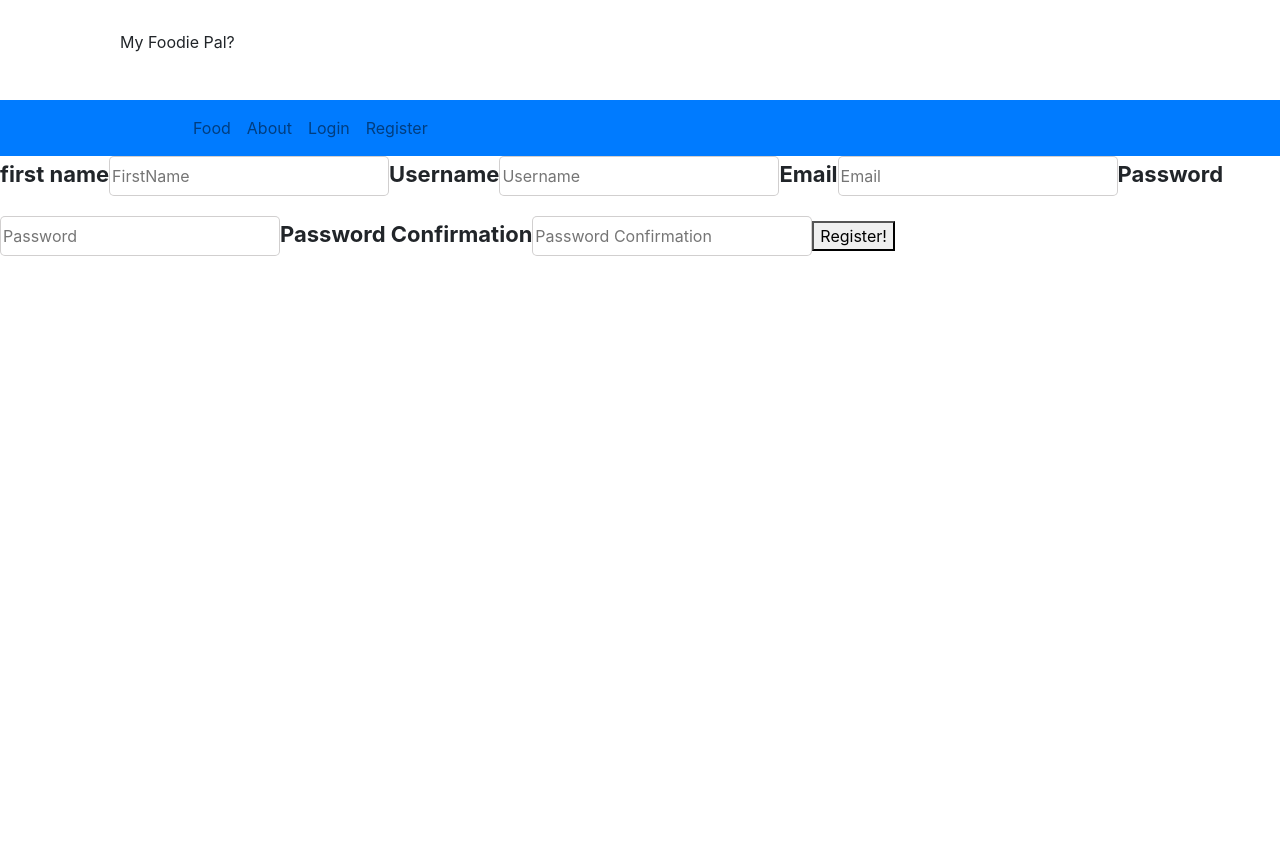
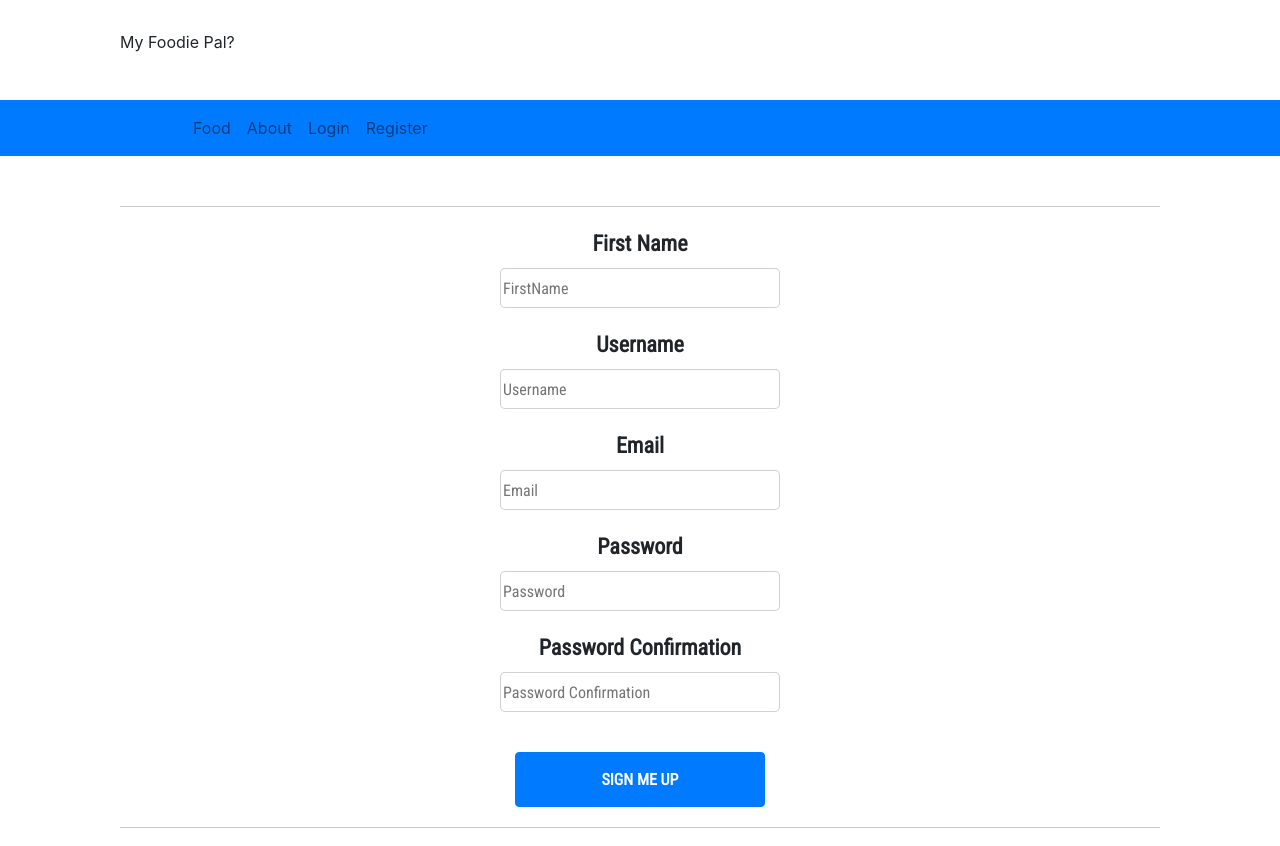
Before and after one commit to HamzaaMB/SEI-project-four, a React (Create React App) app in the folder client/: page /register in a window 1280 px wide. Shown: the top 846 px of the page. Before the commit the page ends 800 px from the top, so only its background shows below. Built offline with nearby package versions, Linux system fonts and the light colour scheme.

Commit message:
register page css complete

```diff
--- a/client/src/components/FoodShow.js
+++ b/client/src/components/FoodShow.js
@@ -31,7 +31,7 @@ const FoodShow = () => {
     getData()
   }, [])
 
-  const [logbook, setLogbook] = useState(options[0])
+  const [logbook, setLogbook] = useState(null)
   const [currentLogbook, setCurrentLogbook] = useState(null)
   const handleSelectChange = (item) => {
     setCurrentLogbook(null)
--- a/client/src/components/auth/Register.js
+++ b/client/src/components/auth/Register.js
@@ -1,5 +1,6 @@
 import React, { useState } from 'react'
 import axios from 'axios'
+import Button from 'react-bootstrap/Button'
 
 
 
@@ -38,7 +39,10 @@ const Register = () => {
   console.log(formData)
 
   return (
+    <section className="register-wrapper">
+      <div className="register-box">
         <form onSubmit={handleSubmit}>
+          <div className="email-container">
             <label className="label">first name</label>
             <input
               className="input"
@@ -48,7 +52,8 @@ const Register = () => {
               value={formData.first_name}
               onChange={(event) => handleChange(event)}
             />
-
+          </div>
+          <div className="email-container">
             <label className="label">Username</label>
             <input
               className="input"
@@ -58,7 +63,8 @@ const Register = () => {
               value={formData.username}
               onChange={(event) => handleChange(event)}
             />
-
+          </div>
+          <div className="email-container">
             <label className="label">Email</label>
             <input
               className="input"
@@ -67,7 +73,8 @@ const Register = () => {
               value={formData.email}
               onChange={(event) => handleChange(event)}
             />
-
+          </div>
+          <div className="password-container">
             <label className="label">Password</label>
             <input
               className="input"
@@ -77,7 +84,8 @@ const Register = () => {
               value={formData.password}
               onChange={(event) => handleChange(event)}
             />
-
+          </div>
+          <div className="password-container">
             <label className="label">Password Confirmation</label>
             <input
               className="input"
@@ -87,8 +95,13 @@ const Register = () => {
               value={formData.password_confirmation}
               onChange={(event) => handleChange(event)}
             />
-      <button type="submit" className="button register-button">Register!</button>
+          </div>
+          <div className="login-button register-button">
+            <Button type="submit" className="hero-button" variant="primary">Sign Me Up</Button>
+          </div>
         </form>
+      </div>
+    </section>
   )
 
 
--- a/client/src/styles/main.scss
+++ b/client/src/styles/main.scss
@@ -170,6 +170,20 @@ input {
   font-family: 'Roboto Condensed', sans-serif;
 }
 
+.register-wrapper {
+  width: 130vh;
+  height: 80vh;
+  margin: 50px auto;
+  text-transform: capitalize;
+}
+
+.register-box {
+  padding-top: 20px;
+  border-bottom: 1px solid #a09d9d8e;
+  border-top: 1px solid #a09d9d8e;
+  font-family: 'Roboto Condensed', sans-serif;
+}
+
 .login-box {
   height: 50vh;
   width: 50vh;
@@ -195,3 +209,7 @@ input {
   align-items: center;
 
 }
+
+.register-button {
+  padding-bottom: 20px;
+}
```
Lines whose indentation alone changed are shown as unchanged.
